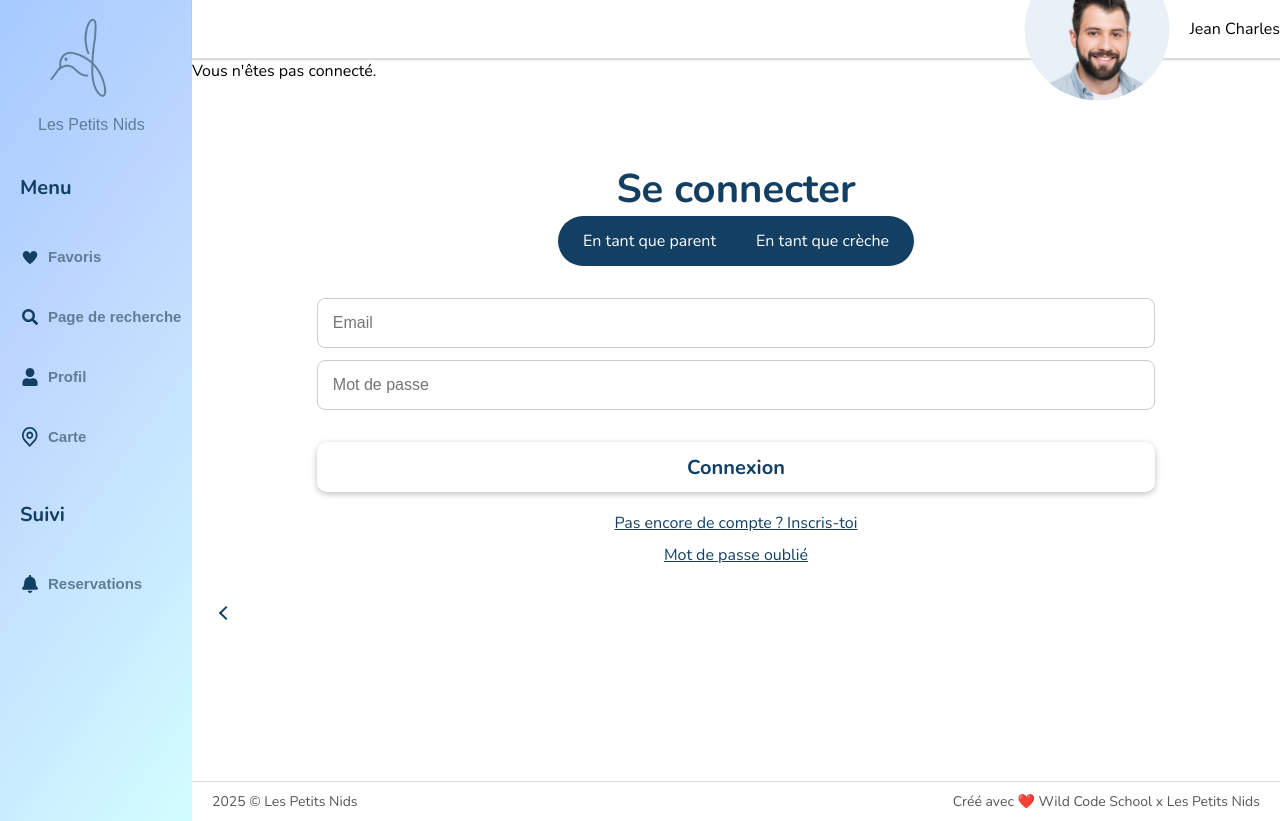
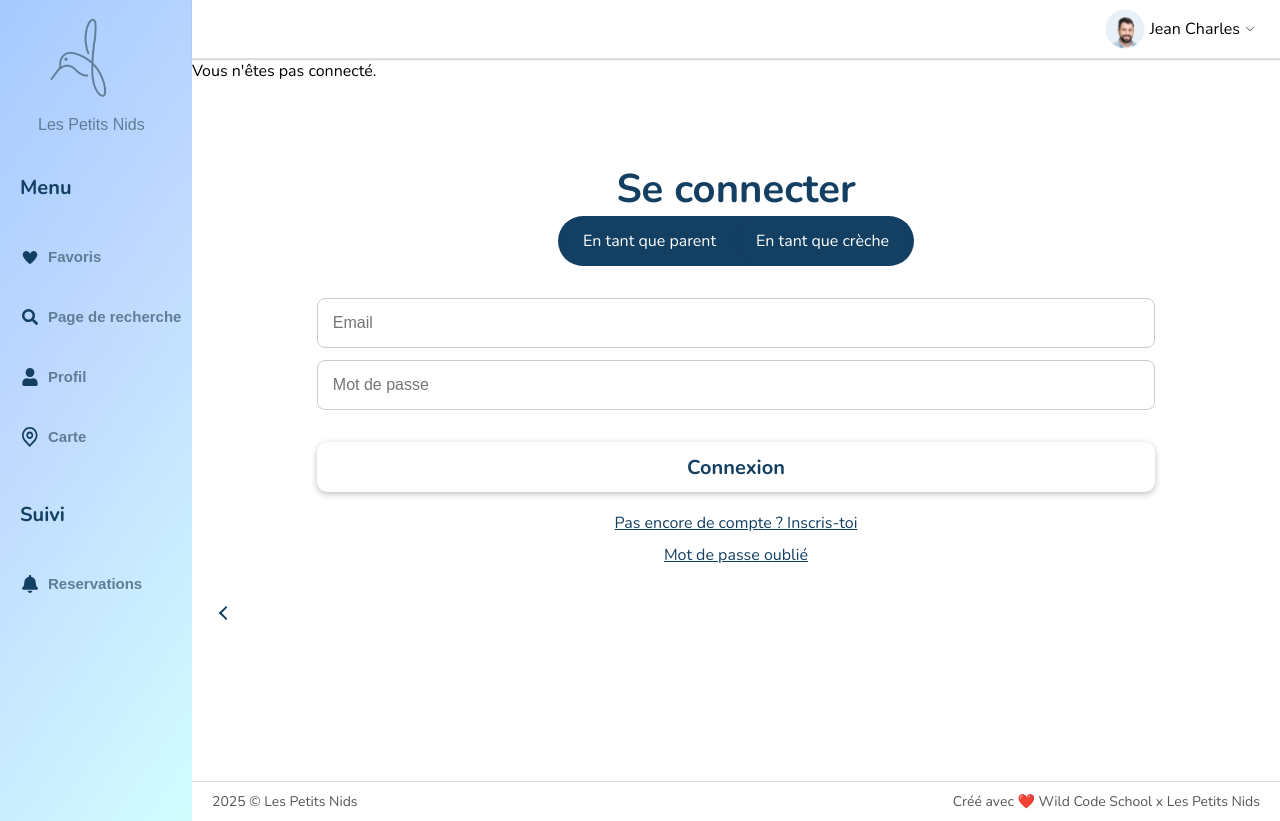
Before and after one commit to naiiipan44/Les-Petits-Nids, a React (Vite) app in the folder client/: page /loginandregister in a window 1280 px wide. Built offline with nearby package versions, Linux system fonts and the light colour scheme; no server answers; a web font is replaced by a local one.

Commit message:
chevron for drop-down menu

```diff
--- a/client/src/components/Footer.tsx
+++ b/client/src/components/Footer.tsx
@@ -1,6 +1,6 @@
 function Footer() {
   return (
-    <footer>
+    <footer className="main-footer">
       <p>2025 © Les Petits Nids</p>
       <p>Créé avec ❤️ Wild Code School x Les Petits Nids</p>
     </footer>
--- a/client/src/components/Header.tsx
+++ b/client/src/components/Header.tsx
@@ -3,6 +3,7 @@ function Header() {
     <header className="profil-header">
       <img src="/profile.svg" alt="profile-picture" />
       <figcaption>Jean Charles</figcaption>
+      <img src="/chevron.png" alt="chevron pour menu déroulant" />
     </header>
   );
 }
--- a/client/src/style/globals.css
+++ b/client/src/style/globals.css
@@ -66,11 +66,11 @@ main {
   box-shadow: 0 4px 12px var(--shadowColor);
 }
 
-footer {
+.main-footer {
   display: none;
 }
 
-header {
+.profil-header {
   display: none;
 }
 
@@ -102,9 +102,11 @@ header {
     font-size: 14px;
     color: #555;
   }
+
   .profil-header {
+    display: block;
     display: flex;
-    justify-content: flex-start;
+    justify-content: flex-end;
     align-items: center;
     width: 100%;
     height: 60px;
@@ -112,12 +114,17 @@ header {
     border-bottom: 2px solid #ddd;
   }
 
-  .profile-search img {
+  .profil-header > img {
     width: 50px;
   }
+  .profil-header img:last-child {
+    width: 20px;
+    margin-right: 20px;
+    cursor: pointer;
+  }
 
-  .profile-search figcaption {
-    margin-right: 20px;
+  .profil-header figcaption {
+    cursor: pointer;
   }
 }
 
@@ -136,7 +143,7 @@ header {
   body {
     background: var(--tertiaryColor);
   }
-  footer {
+  .main-footer {
     display: flex;
     justify-content: space-between;
     align-items: center;
@@ -148,9 +155,7 @@ header {
     font-size: 14px;
     color: #555;
   }
-  header {
-    display: block;
-  }
+
   .button-profil-search {
     display: block;
     background: none;
@@ -159,21 +164,20 @@ header {
     font-size: 10px;
   }
 
-  .profile-search {
-    display: flex;
-    gap: 8px;
-    align-items: center;
-  }
-
-  .profile-search img {
+  .profil-header > img {
     width: 50px;
   }
-
-  .profile-search figcaption {
+  .profil-header img:last-child {
+    width: 20px;
     margin-right: 20px;
+    cursor: pointer;
+  }
+  .profil-header figcaption {
+    cursor: pointer;
   }
 
   .profil-header {
+    display: block;
     display: flex;
     justify-content: flex-end;
     align-items: center;
```
Also changed, not shown: client/public/chevron.png (added).
